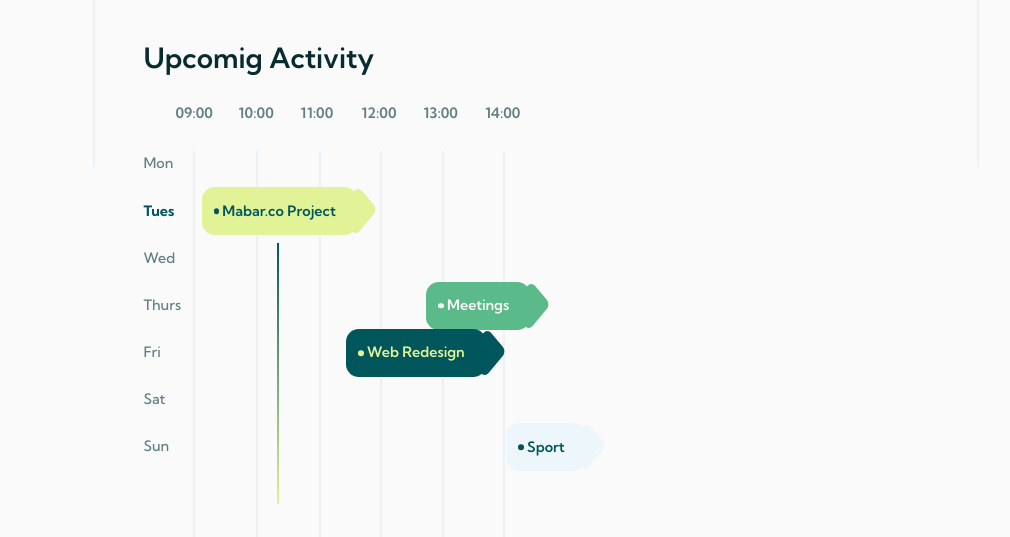
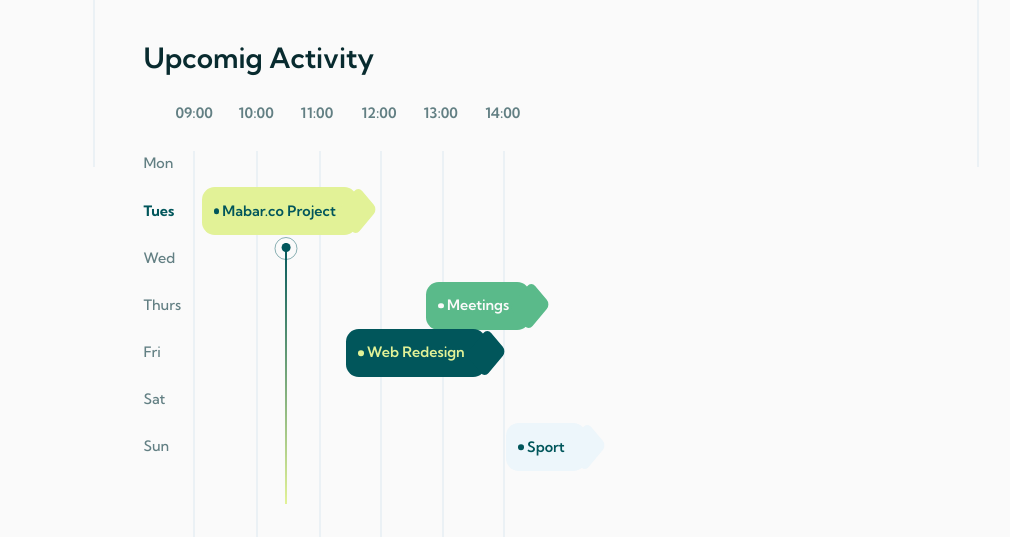
Before and after one commit to Te-Stack/Product-Admin-Dashboard, a website built with Vite: page index.html in a window 1280 px wide. Shown: the part 633-1170 px from the top of the page, without its empty margins (6-1016 px from the left). Built offline with nearby package versions, Linux system fonts and the light colour scheme.

Commit message:
Working on the chart area

```diff
--- a/css/main.scss
+++ b/css/main.scss
@@ -517,9 +517,36 @@ body{
                                         width: 2px;
                                         background: linear-gradient(0deg, $light-green,$dark-blue);
                                         position: absolute;
-                                        right: 50%;
+                                        right: 45%;
                                         top: 3.5em;
 
+                                        &::before{
+                                            content: "";
+                                            height: 0.55em;
+                                            width: 0.55em;
+                                            display: block;
+                                            border-radius: 50%;
+                                            background-color: $dark-blue;
+                                            position: absolute;
+                                            top: 0;
+                                            left: 50%;
+                                            transform: translate(-50%, 0);
+                                            z-index: 99;
+                                        }
+                                        &::after{
+                                            content: "";
+                                            height: 1.44em;
+                                            width: 1.44em;
+                                            display: block;
+                                            border-radius: 50%;
+                                            background-color: transparent;
+                                            border: 1px solid rgba(1,86,91,0.45);
+                                            position: absolute;
+                                            top: -0.4em;
+                                            left: 50%;
+                                            transform: translate(-50%, 0);
+                                            z-index: 99;
+                                        }
 
                                     }
                                 }
```
Also changed, not shown: css/main.css, 1 other file.
